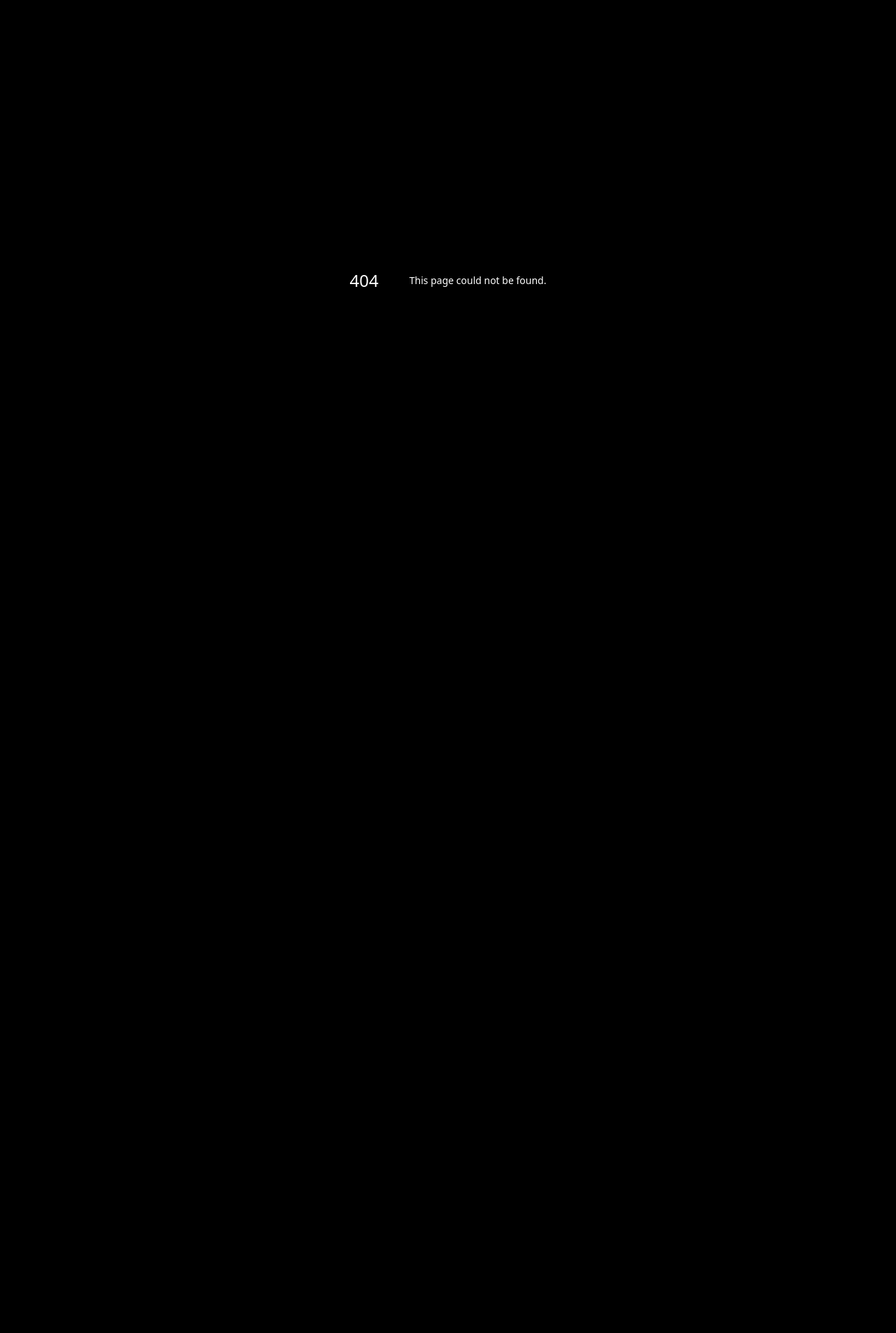
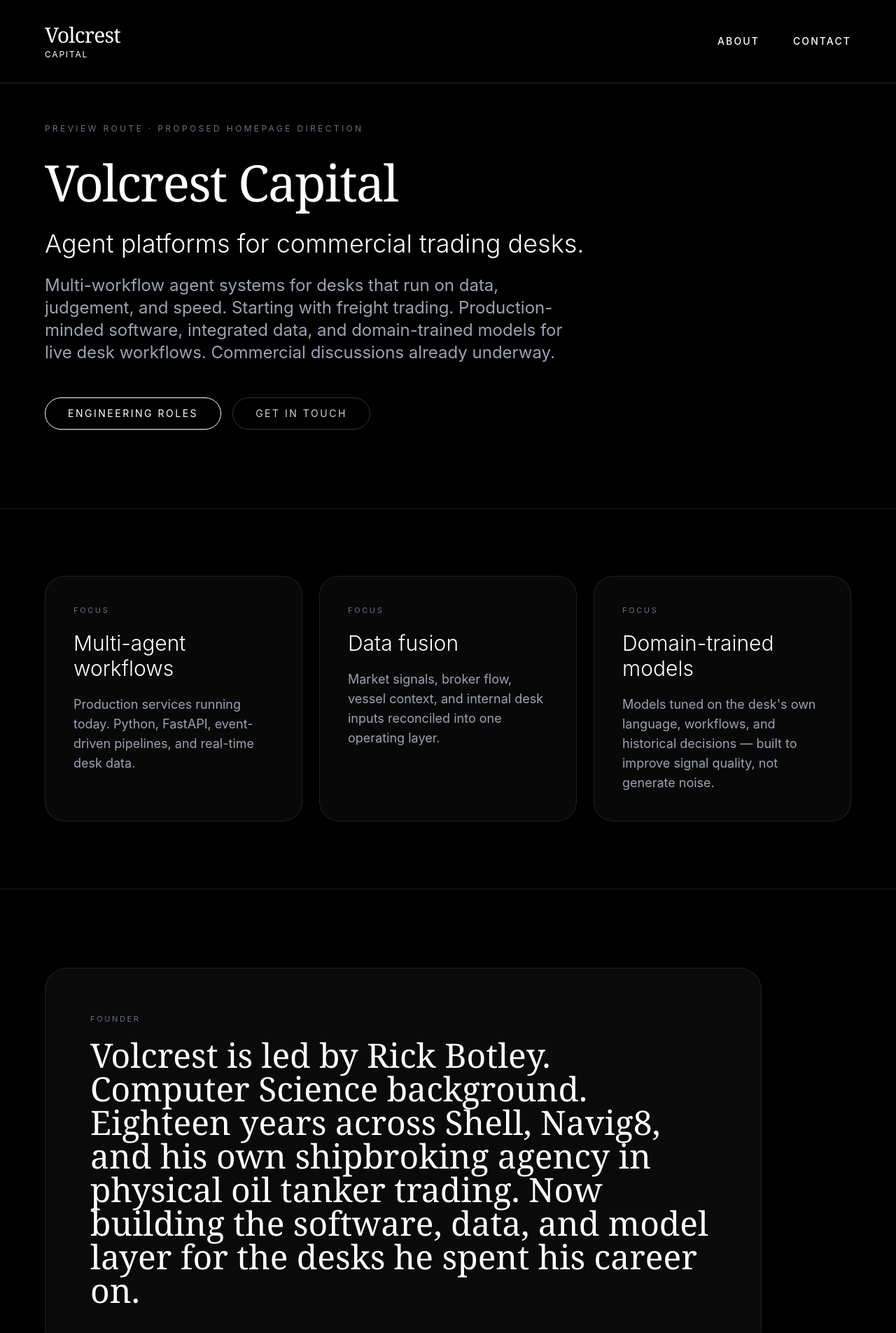
Before and after one commit to FlipSideG/volcrest-site, a Next.js app: page /preview in a window 1280 px wide. Before the commit this address had no page. Shown: the top 1905 px of the page at 70% size. Before the commit the page ends 800 px from the top, so only its background shows below. Built offline with nearby package versions, Linux system fonts and the light colour scheme.

Commit message:
feat: add remote preview page for trading desks

```diff
--- /dev/null
+++ b/app/preview/page.tsx
@@ -0,0 +1,113 @@
+import type { Metadata } from "next";
+import Navbar from "@/components/Navbar";
+import Footer from "@/components/Footer";
+
+export const metadata: Metadata = {
+  title: "Volcrest Capital — Preview",
+  description:
+    "Preview page for Volcrest Capital focused on agent platforms for commercial trading desks.",
+};
+
+const focusCards = [
+  {
+    title: "Multi-agent workflows",
+    text: "Production services running today. Python, FastAPI, event-driven pipelines, and real-time desk data.",
+  },
+  {
+    title: "Data fusion",
+    text: "Market signals, broker flow, vessel context, and internal desk inputs reconciled into one operating layer.",
+  },
+  {
+    title: "Domain-trained models",
+    text: "Models tuned on the desk's own language, workflows, and historical decisions — built to improve signal quality, not generate noise.",
+  },
+];
+
+export default function PreviewPage() {
+  return (
+    <>
+      <Navbar />
+      <main className="bg-black text-white">
+        <section className="pt-32 pb-20 md:pt-44 md:pb-28 border-b border-white/10">
+          <div className="w-full max-w-container mx-auto px-6 md:px-12 lg:px-16">
+            <div className="max-w-5xl">
+              <p className="text-[11px] md:text-xs uppercase tracking-[0.28em] text-gray-500 mb-8">
+                Preview route · proposed homepage direction
+              </p>
+              <h1 className="font-serif text-5xl md:text-7xl font-light tracking-tight text-white max-w-5xl leading-[0.95]">
+                Volcrest Capital
+              </h1>
+              <div className="mt-8 max-w-4xl space-y-6">
+                <p className="text-2xl md:text-4xl font-light text-white leading-tight">
+                  Agent platforms for commercial trading desks.
+                </p>
+                <p className="text-lg md:text-2xl text-gray-400 leading-relaxed max-w-3xl">
+                  Multi-workflow agent systems for desks that run on data,
+                  judgement, and speed. Starting with freight trading.
+                  Production-minded software, integrated data, and
+                  domain-trained models for live desk workflows. Commercial
+                  discussions already underway.
+                </p>
+              </div>
+              <div className="mt-12 flex flex-wrap gap-4">
+                <a
+                  href="mailto:Rick@volcrestcapital.com?subject=Engineering%20roles"
+                  className="inline-flex items-center rounded-full border border-white px-8 py-3 text-sm uppercase tracking-[0.18em] text-white transition-colors hover:bg-white hover:text-black"
+                >
+                  Engineering roles
+                </a>
+                <a
+                  href="/contact"
+                  className="inline-flex items-center rounded-full border border-white/20 px-8 py-3 text-sm uppercase tracking-[0.18em] text-gray-300 transition-colors hover:border-white/50 hover:text-white"
+                >
+                  Get in touch
+                </a>
+              </div>
+            </div>
+          </div>
+        </section>
+
+        <section className="py-18 md:py-24 border-b border-white/10">
+          <div className="w-full max-w-container mx-auto px-6 md:px-12 lg:px-16">
+            <div className="grid gap-6 md:grid-cols-3">
+              {focusCards.map((card) => (
+                <article
+                  key={card.title}
+                  className="rounded-[28px] border border-white/10 bg-white/[0.03] p-8 md:p-10"
+                >
+                  <p className="text-[11px] uppercase tracking-[0.24em] text-gray-500 mb-5">
+                    Focus
+                  </p>
+                  <h2 className="text-2xl md:text-3xl font-light text-white mb-5">
+                    {card.title}
+                  </h2>
+                  <p className="text-base md:text-lg text-gray-400 leading-relaxed">
+                    {card.text}
+                  </p>
+                </article>
+              ))}
+            </div>
+          </div>
+        </section>
+
+        <section id="founder" className="py-20 md:py-28">
+          <div className="w-full max-w-container mx-auto px-6 md:px-12 lg:px-16">
+            <div className="max-w-5xl rounded-[32px] border border-white/10 bg-white/[0.04] p-10 md:p-14 lg:p-16">
+              <p className="text-[11px] uppercase tracking-[0.24em] text-gray-500 mb-5">
+                Founder
+              </p>
+              <p className="font-serif text-3xl md:text-5xl font-light leading-tight text-white">
+                Volcrest is led by Rick Botley. Computer Science background.
+                Eighteen years across Shell, Navig8, and his own shipbroking
+                agency in physical oil tanker trading. Now building the
+                software, data, and model layer for the desks he spent his
+                career on.
+              </p>
+            </div>
+          </div>
+        </section>
+      </main>
+      <Footer />
+    </>
+  );
+}
```
